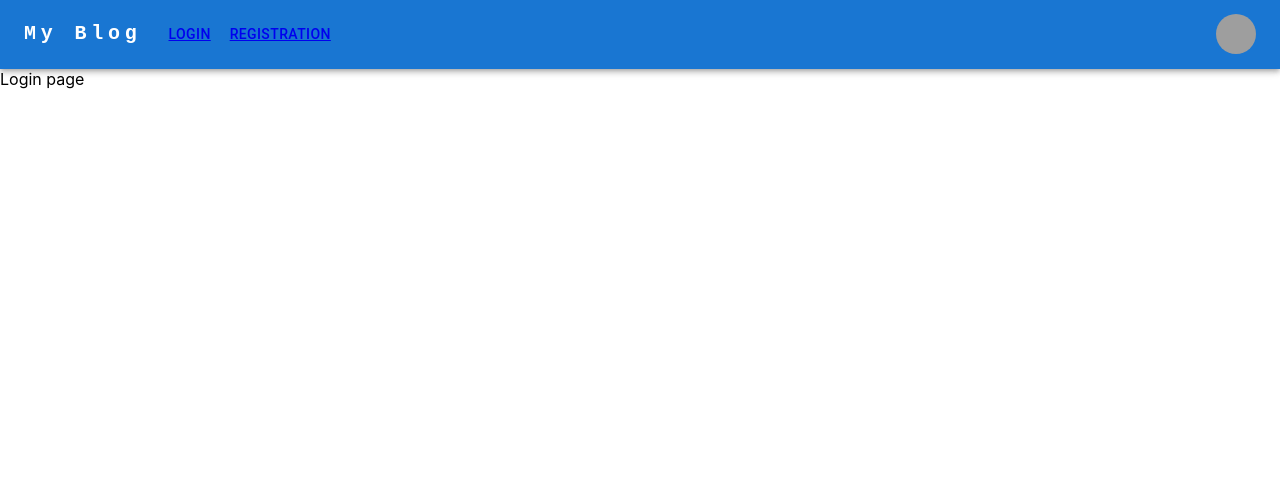
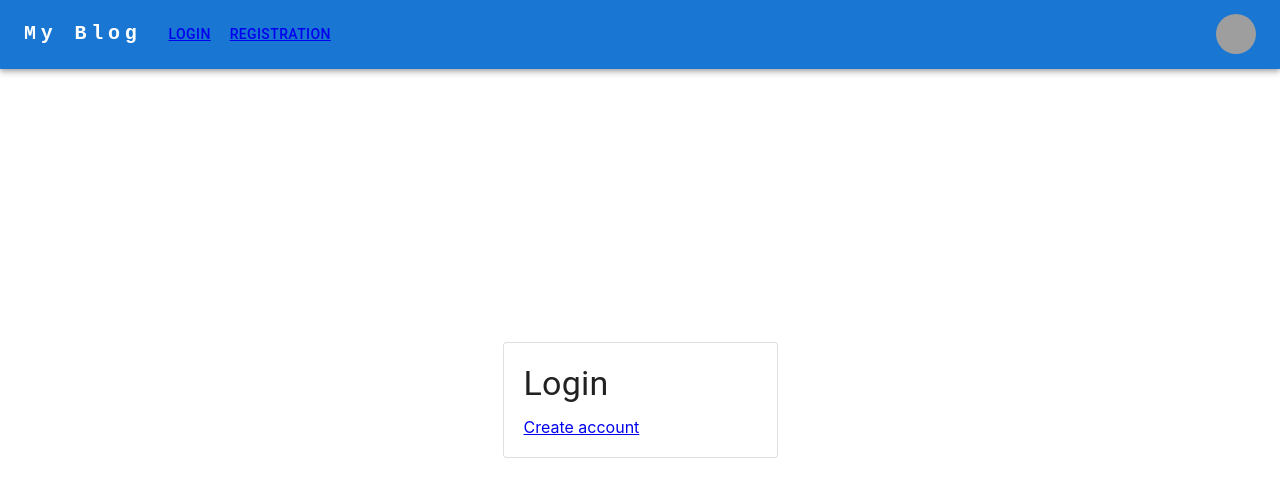
Before and after one commit to FedorowPavel/Blog, a React (Create React App) app in the folder client/: page /login in a window 1280 px wide. Shown: the top 496 px of the page. Built offline with nearby package versions, Linux system fonts and the light colour scheme; grey boxes are pictures that could not be loaded.

Commit message:
init login page layout added

```diff
--- a/client/src/components/Layout.tsx
+++ b/client/src/components/Layout.tsx
@@ -1,14 +1,20 @@
 import * as React from 'react';
 import {Outlet} from "react-router-dom";
 import TopBar from "./TopBar";
+import {Container} from "@mui/material";
 
 
 const Layout = () => {
   return (
     <>
       <TopBar/>
-      <Outlet/>
+      <Container sx={{
+        height: '100vh',
+      }}>
+        <Outlet/>
+      </Container>
     </>
+
   );
 };
 export default Layout;
--- a/client/src/components/Login.tsx
+++ b/client/src/components/Login.tsx
@@ -1,10 +1,35 @@
 import React from 'react';
+import {Box, Card, Container, Typography} from "@mui/material";
+import {Link} from "react-router-dom";
 
 const Login = () => {
   return (
-    <div>
-      Login page
-    </div>
+    <Container maxWidth="xl" sx={{
+      minHeight: '100%',
+      display: "flex",
+      alignItems: "center",
+      justifyContent: "center"
+    }}>
+      <Box sx={{
+        minWidth: 275
+      }}>
+        <Card
+          variant="outlined"
+          sx={{
+            padding: '20px'
+          }}
+        >
+          <Typography
+            variant="h4"
+            color="text.primary"
+            gutterBottom
+          >
+            Login
+          </Typography>
+          <Link to='/registration'>Create account</Link>
+        </Card>
+      </Box>
+    </Container>
   );
 };
 
--- a/client/src/components/TopBar.tsx
+++ b/client/src/components/TopBar.tsx
@@ -36,7 +36,7 @@ const TopBar = () => {
   };
 
   return (
-    <AppBar position="static">
+    <AppBar position="absolute">
       <Container maxWidth="xl">
         <Toolbar disableGutters>
           <Typography
```
